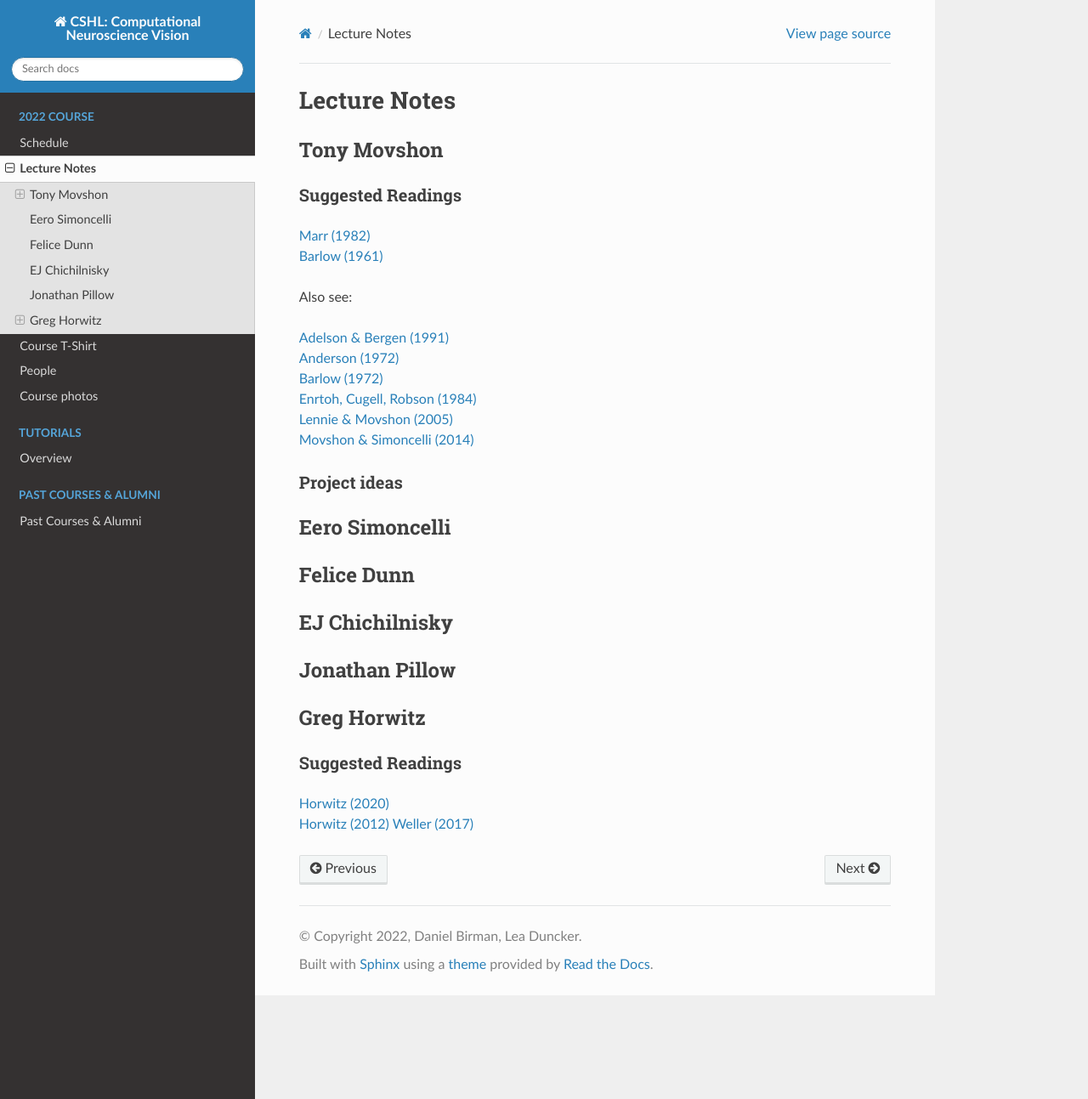
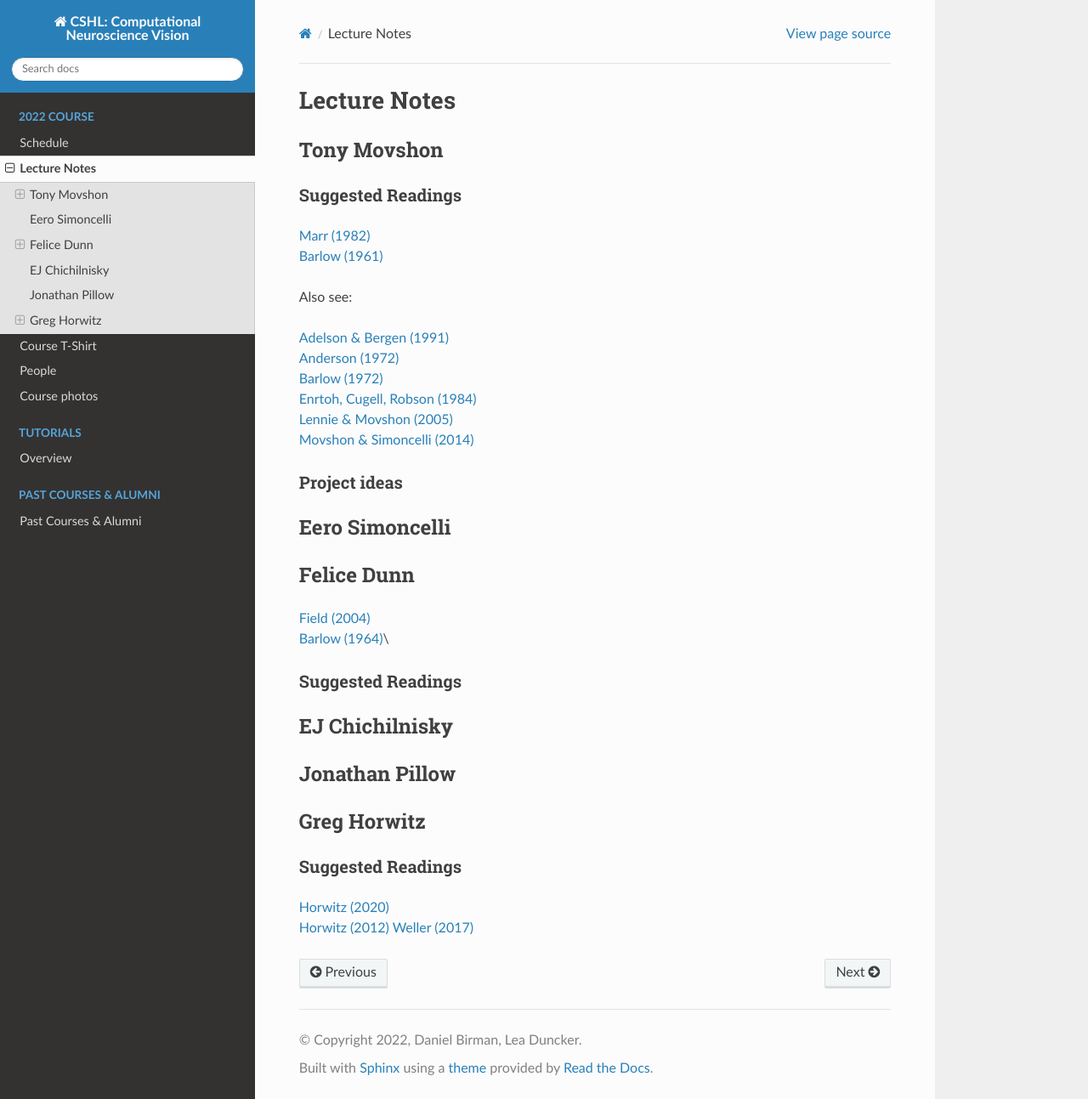
Before and after one commit to CSHL-comp-neuro-vision/website, a Sphinx documentation site: the page built from source/2022/lecture_notes.md, in a window 1280 px wide and 1293 px high. Shown: the whole window at 85% size. Built offline with Sphinx 7.4.7 and the Read the Docs theme 2.0.0, drawn with Linux system fonts in a browser that asks for light colours.

Commit message:
added dunn reading to lecture notes

```diff
--- a/source/2022/lecture_notes.md
+++ b/source/2022/lecture_notes.md
@@ -22,6 +22,11 @@ Also see:
 
 ## Felice Dunn
 
+<a href="../_static/pdfs/dunn/annurev.physiol.67.031103.151256.pdf">Field (2004)</a>\
+<a href="../_static/pdfs/dunn/Barlow1964">Barlow (1964)</a>\
+
+### Suggested Readings
+
 ## EJ Chichilnisky
 
 ## Jonathan Pillow
```
